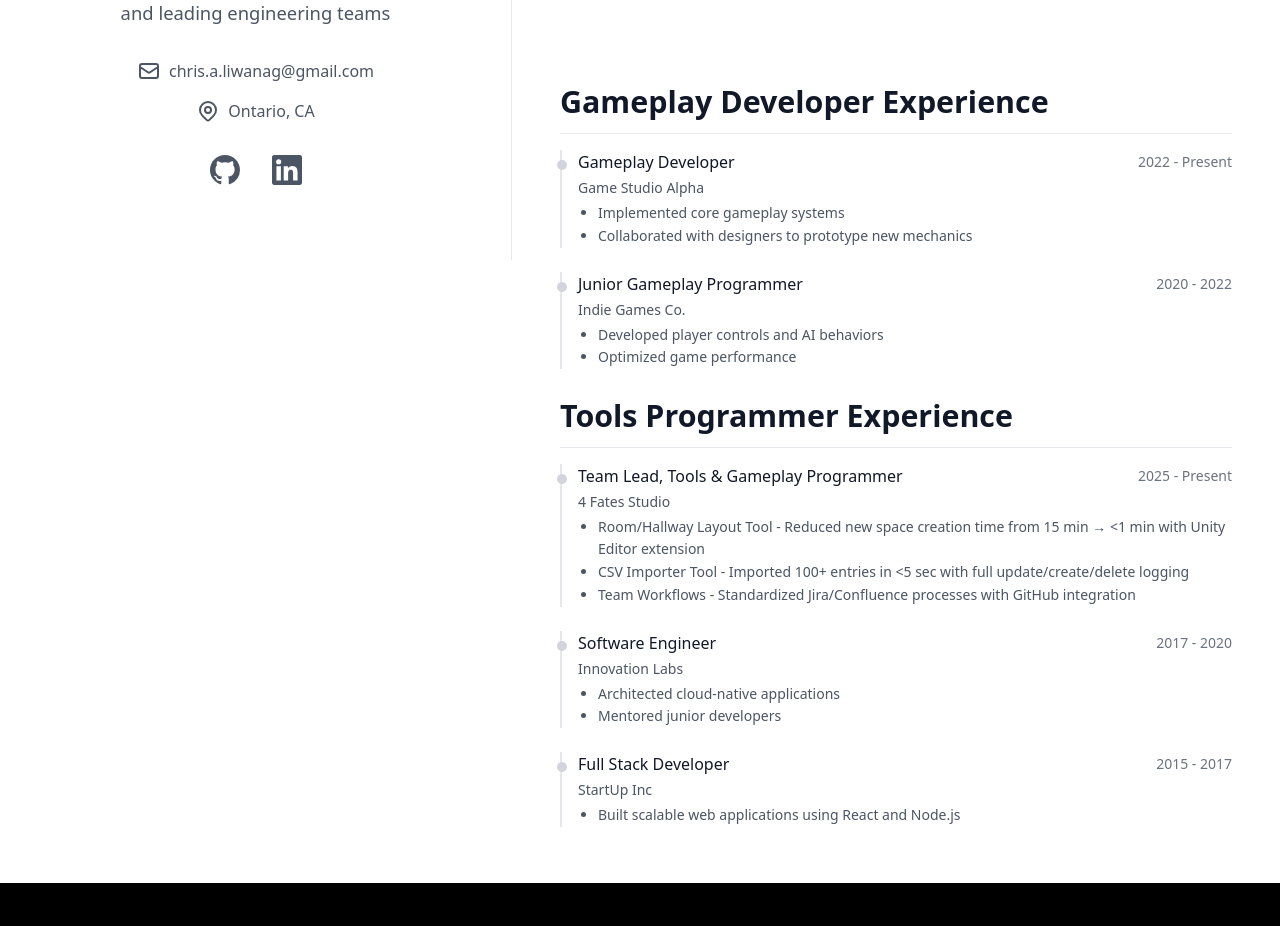
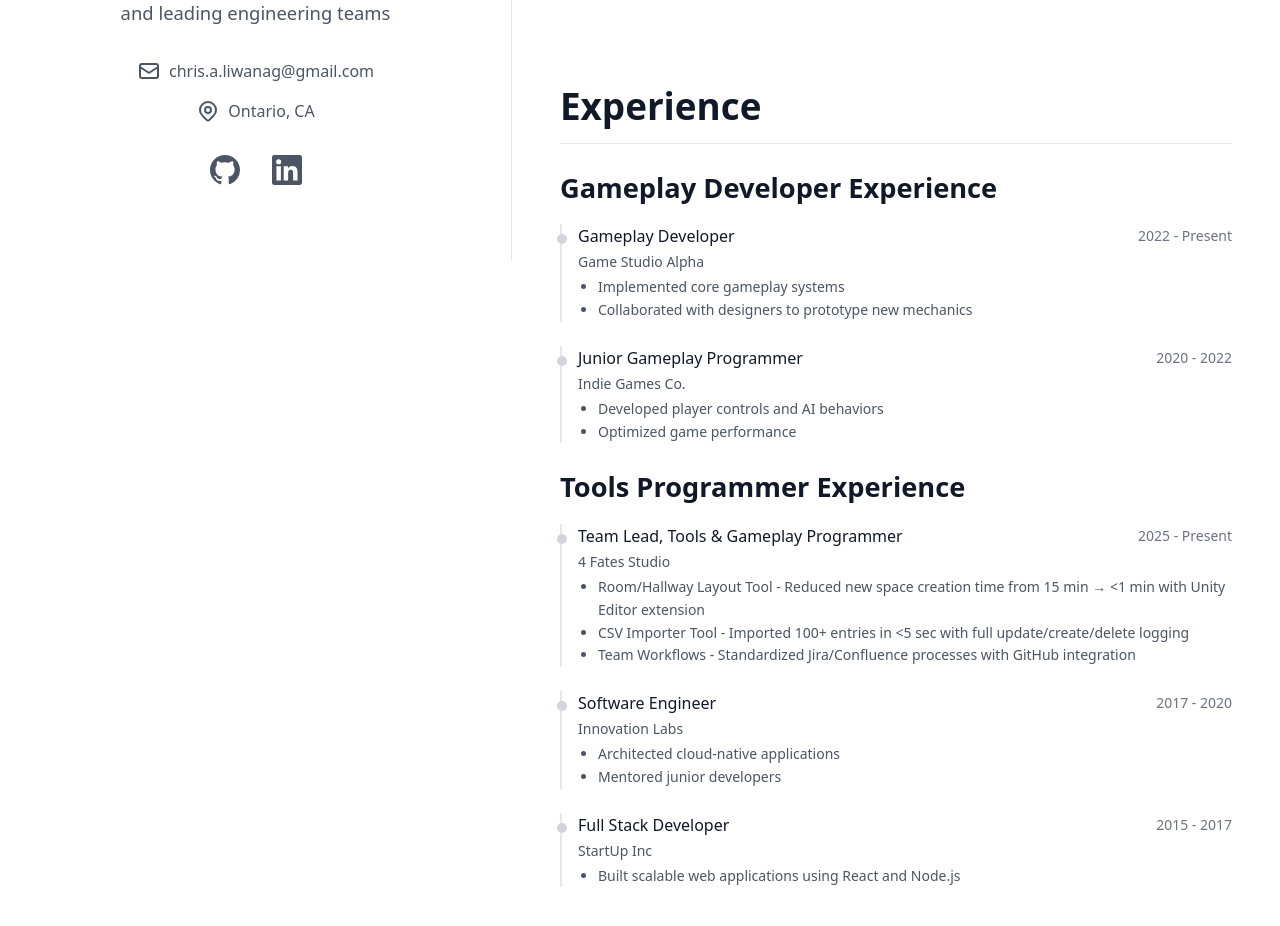
Before and after one commit to cliwanag07/chris.liwanag, a Next.js app: page / in a window 1280 px wide. Shown: the part 540-1466 px from the top of the page. Before the commit the page ends 1423 px from the top, so only its background shows below. Built offline with nearby package versions, Linux system fonts and the light colour scheme.

Commit message:
new overarching section

```diff
--- a/app/components/ExperienceSection.tsx
+++ b/app/components/ExperienceSection.tsx
@@ -50,25 +50,43 @@
 	},
 ];
 
-const ExperienceSection = () => {
-	return (
-		<div className="py-8 bg-white dark:bg-gray-900 px-6">
-			<div className="space-y-6 max-w-4xl mx-auto">
-					{/* Gameplay Developer Experience */}
+type Experience = {
+	role: string;
+	company: string;
+	period: string;
+	highlights: string[];
+};
+
+type ExperienceListProps = {
+	title: string;
+	experiences: Experience[];
+};
+
+const ExperienceList = ({ title, experiences }: ExperienceListProps) => (
 	<div>
-						<h3 className="font-semibold text-gray-900 dark:text-white text-center md:text-left" style={{ fontSize: 'clamp(1.35rem, 2.5vw, 1.9rem)' }}>Gameplay Developer Experience</h3>
-						  <div className="h-px w-full bg-gray-200 dark:bg-gray-700 mt-2 mb-4" />
+		<h3
+			className="font-semibold text-gray-900 dark:text-white text-center md:text-left mt-2 mb-4"
+			style={{ fontSize: 'clamp(1.15rem, 2.2vw, 1.7rem)' }}
+		>
+			{title}
+		</h3>
 		<div className="flex flex-col gap-6">
-						{gameplayExperiences.map((exp) => (
+			{experiences.map((exp) => (
 				<div key={exp.company + exp.period} className="relative">
 					<div className="relative pl-4 border-l-2 border-gray-200 dark:border-gray-700">
 						<div className="absolute -left-[5px] top-[10px] h-2.5 w-2.5 rounded-full bg-gray-300 dark:bg-gray-600" />
 						<div className="space-y-1">
 							<div className="flex flex-col md:flex-row md:items-center md:justify-between">
-											<h4 className="text-md font-medium text-gray-900 dark:text-white">{exp.role}</h4>
-											<span className="text-sm text-gray-500 dark:text-gray-400">{exp.period}</span>
+								<h4 className="text-md font-medium text-gray-900 dark:text-white">
+									{exp.role}
+								</h4>
+								<span className="text-sm text-gray-500 dark:text-gray-400">
+									{exp.period}
+								</span>
 							</div>
-										<p className="text-sm font-medium text-gray-600 dark:text-gray-300">{exp.company}</p>
+							<p className="text-sm font-medium text-gray-600 dark:text-gray-300">
+								{exp.company}
+							</p>
 							<ul className="list-disc ml-5 text-sm text-gray-600 dark:text-gray-400 leading-relaxed">
 								{exp.highlights.map((item, idx) => (
 									<li key={idx}>{item}</li>
@@ -80,33 +98,32 @@
 			))}
 		</div>
 	</div>
+);
 
-					{/* Tools Programmer Experience */}
+const ExperienceSection = () => {
+	return (
+		<div className="py-8 bg-white dark:bg-gray-900 px-6">
+			<div className="space-y-6 max-w-4xl mx-auto">
+				{/* Overarching Experience Title */}
 				<div>
-						<h3 className="font-semibold text-gray-900 dark:text-white text-center md:text-left" style={{ fontSize: 'clamp(1.35rem, 2.5vw, 1.9rem)' }}>Tools Programmer Experience</h3>
-						  <div className="h-px w-full bg-gray-200 dark:bg-gray-700 mt-2 mb-4" />
-						  <div className="flex flex-col gap-6">
-						{toolsExperiences.map((exp) => (
-							<div key={exp.company + exp.period} className="relative">
-								<div className="relative pl-4 border-l-2 border-gray-200 dark:border-gray-700">
-									<div className="absolute -left-[5px] top-[10px] h-2.5 w-2.5 rounded-full bg-gray-300 dark:bg-gray-600" />
-									<div className="space-y-1">
-										<div className="flex flex-col md:flex-row md:items-center md:justify-between">
-											<h4 className="text-md font-medium text-gray-900 dark:text-white">{exp.role}</h4>
-											<span className="text-sm text-gray-500 dark:text-gray-400">{exp.period}</span>
+					<h2
+						className="font-semibold text-gray-900 dark:text-white text-center md:text-left"
+						style={{ fontSize: 'clamp(1.7rem, 3vw, 2.3rem)' }}
+					>
+						Experience
+					</h2>
+					<div className="h-px w-full bg-gray-200 dark:bg-gray-700 mt-2" />
 				</div>
-										<p className="text-sm font-medium text-gray-600 dark:text-gray-300">{exp.company}</p>
-										<ul className="list-disc ml-5 text-sm text-gray-600 dark:text-gray-400 leading-relaxed">
-											{exp.highlights.map((item, idx) => (
-												<li key={idx}>{item}</li>
-											))}
-										</ul>
-									</div>
-								</div>
-							</div>
-						))}
-					</div>
-				</div>
+
+				{/* Subsections */}
+				<ExperienceList
+					title="Gameplay Developer Experience"
+					experiences={gameplayExperiences}
+				/>
+				<ExperienceList
+					title="Tools Programmer Experience"
+					experiences={toolsExperiences}
+				/>
 			</div>
 		</div>
 	);
```
Lines whose indentation alone changed are shown as unchanged.
